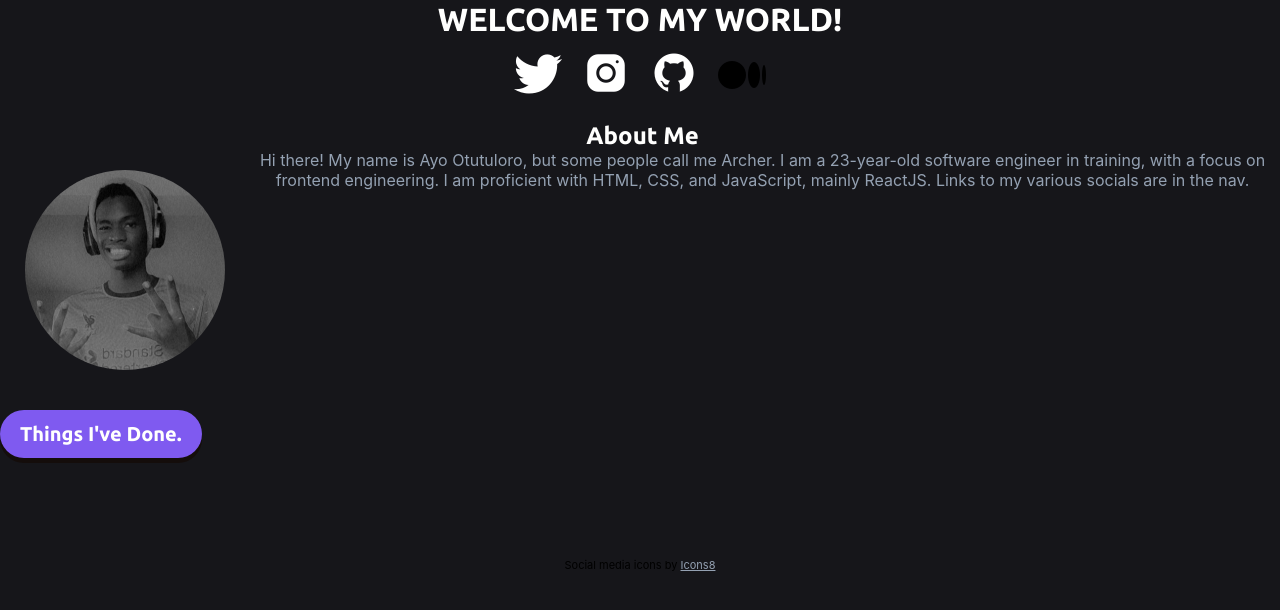
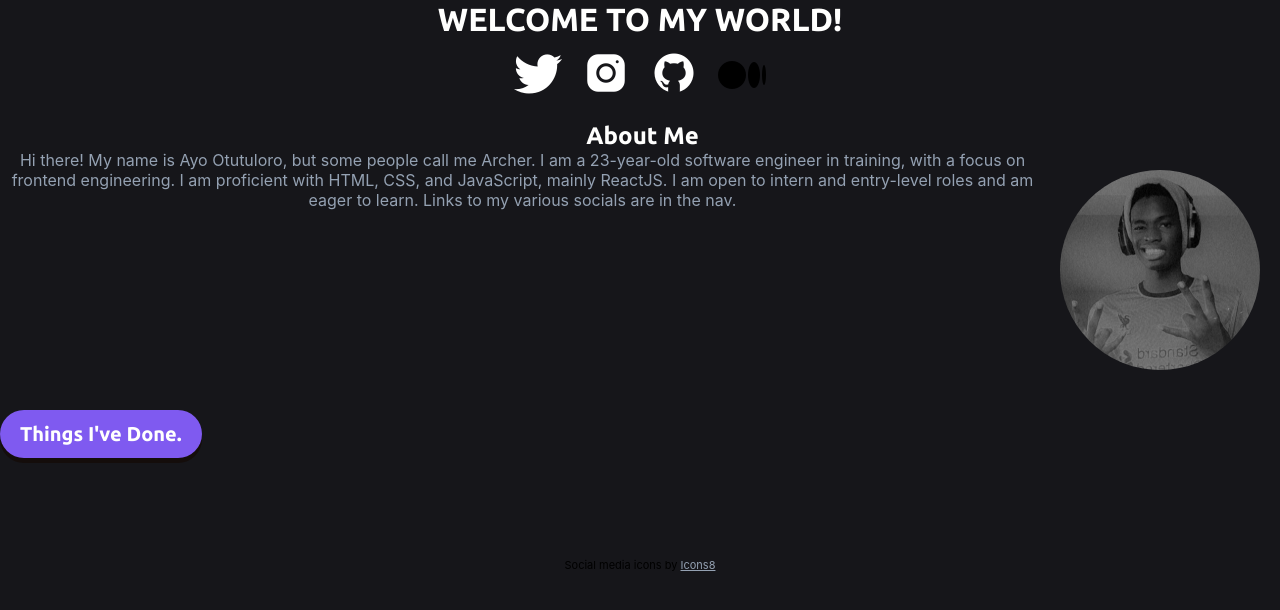
Before and after one commit to DarkerArcher/my-site, a React (Create React App) app: page / in a window 1280 px wide. Shown: the top 610 px of the page. Built offline with nearby package versions, Linux system fonts and the light colour scheme.

Commit message:
Copy changes

```diff
--- a/src/components/main.js
+++ b/src/components/main.js
@@ -26,10 +26,10 @@ function MainPage() {
                     <h2>About Me</h2>
                 </div>
                 <div className="section-content">
+                    <p>Hi there! My name is Ayo Otutuloro, but some people call me Archer. I am a 23-year-old software engineer in training, with a focus on frontend engineering.
+                        I am proficient with HTML, CSS, and JavaScript, mainly ReactJS. I am open to intern and entry-level roles and am eager to learn. Links to my various socials are in the nav.
+                    </p>
                     <img src={require("../assets/Snapchat-headshot.jpg")} width="200" height="200" alt="Ayo" id="archer-headshot" />
-                    <p>Hi there! My name is Ayo Otutuloro, but some people call me Archer. I am a 23-year-old software engineer in training, with a focus on frontend engineering.
-                        I am proficient with HTML, CSS, and JavaScript, mainly ReactJS. Links to my various socials are in the nav.
-                    </p>
                 </div>
                 <div className="project">
                     <button onClick={handleNavigate} className="project-btn">Things I've Done.</button>
```
